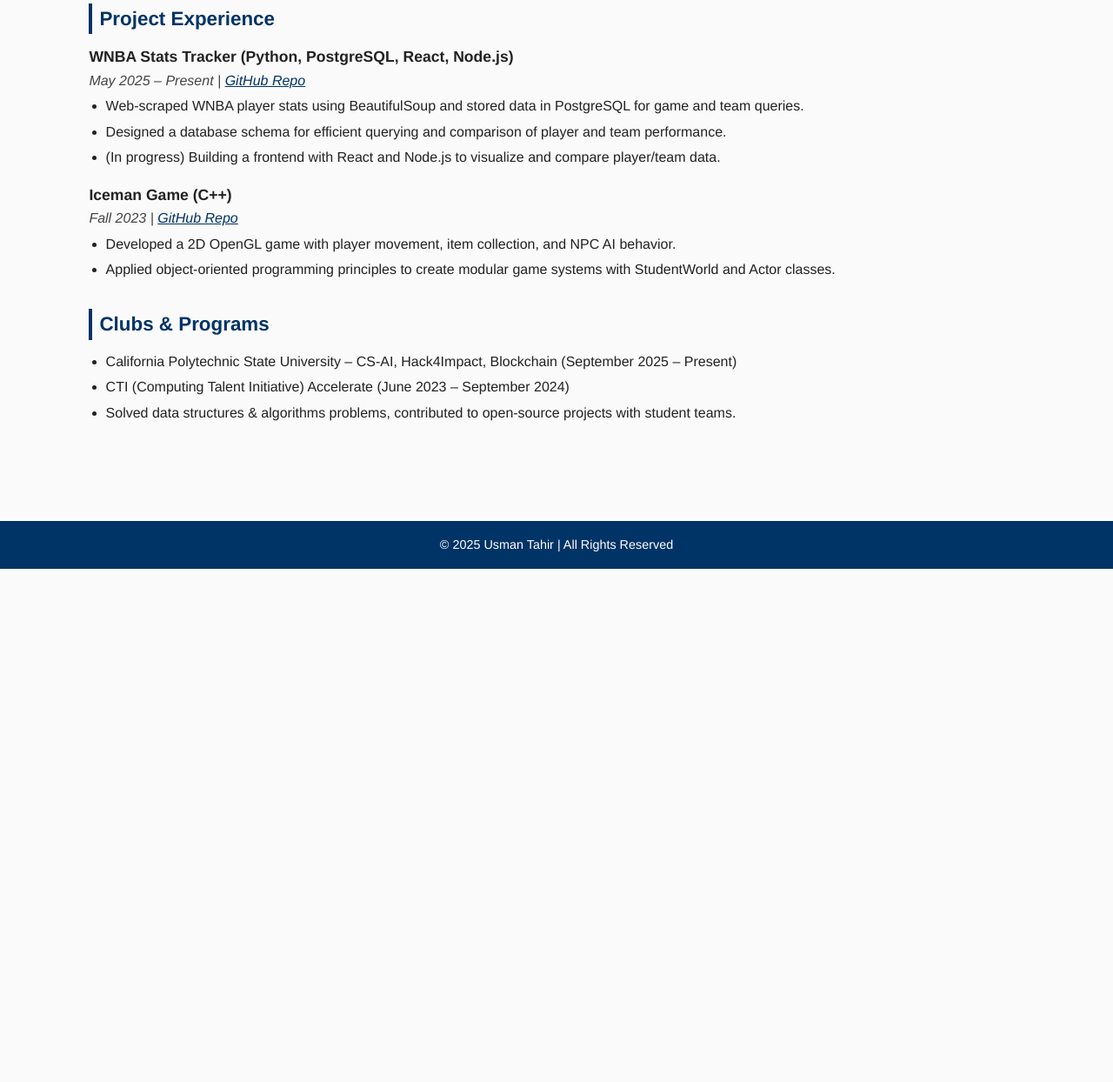
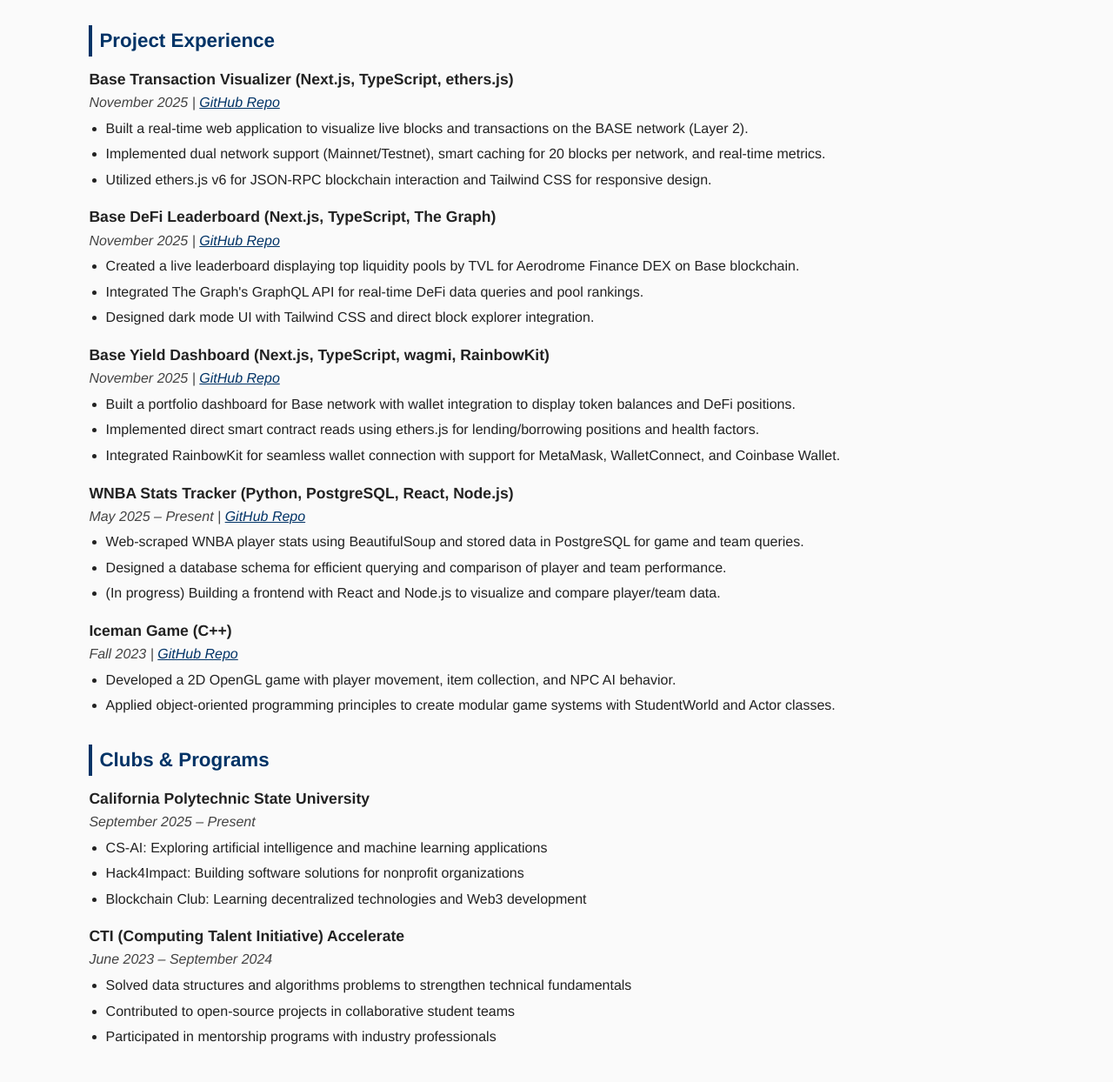
Before and after one commit to UsmanT12/usmant12.github.io, a website: page resume.html in a window 1280 px wide. Shown: the part 916-2160 px from the top of the page at 87% size. Before the commit the page ends 1570 px from the top, so only its background shows below. Drawn offline with Linux system fonts and the light colour scheme.

Commit message:
feat - Updated resume file

```diff
--- a/resume.html
+++ b/resume.html
@@ -39,7 +39,7 @@
         </p>
       </header>
 
-      <a href="assets/resume.pdf" download class="resume-download"
+      <a href="assets/Resume_FA2025.pdf" download class="resume-download"
         >Download Resume (PDF)</a
       >
 
@@ -72,11 +72,15 @@
           <h2 class="section-title">Technical Skills</h2>
           <p>
             <strong>Programming Languages:</strong> C++, Python, Java,
-            JavaScript, HTML, CSS, React, TypeScript
+            JavaScript, TypeScript, HTML, CSS, SQL
           </p>
           <p>
-            <strong>Tools & Technologies:</strong> GitHub, PostgreSQL, MySQL,
-            Debugging, Arduino
+            <strong>Frameworks & Libraries:</strong> React, Next.js, Node.js,
+            Tailwind CSS, ethers.js, wagmi, RainbowKit
+          </p>
+          <p>
+            <strong>Tools & Technologies:</strong> Git, GitHub, PostgreSQL,
+            MySQL, The Graph, Blockchain/Web3, REST APIs
           </p>
         </section>
 
@@ -136,6 +140,90 @@
 
           <div class="entry">
             <h3 class="entry-title">
+              Base Transaction Visualizer (Next.js, TypeScript, ethers.js)
+            </h3>
+            <p class="entry-info">
+              November 2025 |
+              <a
+                href="https://github.com/UsmanT12/Base-Transaction-Visualizer"
+                target="_blank"
+                >GitHub Repo</a
+              >
+            </p>
+            <ul class="entry-description">
+              <li>
+                Built a real-time web application to visualize live blocks and
+                transactions on the BASE network (Layer 2).
+              </li>
+              <li>
+                Implemented dual network support (Mainnet/Testnet), smart
+                caching for 20 blocks per network, and real-time metrics.
+              </li>
+              <li>
+                Utilized ethers.js v6 for JSON-RPC blockchain interaction and
+                Tailwind CSS for responsive design.
+              </li>
+            </ul>
+          </div>
+
+          <div class="entry">
+            <h3 class="entry-title">
+              Base DeFi Leaderboard (Next.js, TypeScript, The Graph)
+            </h3>
+            <p class="entry-info">
+              November 2025 |
+              <a
+                href="https://github.com/UsmanT12/base-defi-leaderboard"
+                target="_blank"
+                >GitHub Repo</a
+              >
+            </p>
+            <ul class="entry-description">
+              <li>
+                Created a live leaderboard displaying top liquidity pools by TVL
+                for Aerodrome Finance DEX on Base blockchain.
+              </li>
+              <li>
+                Integrated The Graph's GraphQL API for real-time DeFi data
+                queries and pool rankings.
+              </li>
+              <li>
+                Designed dark mode UI with Tailwind CSS and direct block
+                explorer integration.
+              </li>
+            </ul>
+          </div>
+
+          <div class="entry">
+            <h3 class="entry-title">
+              Base Yield Dashboard (Next.js, TypeScript, wagmi, RainbowKit)
+            </h3>
+            <p class="entry-info">
+              November 2025 |
+              <a
+                href="https://github.com/UsmanT12/base-yield-dashboard"
+                target="_blank"
+                >GitHub Repo</a
+              >
+            </p>
+            <ul class="entry-description">
+              <li>
+                Built a portfolio dashboard for Base network with wallet
+                integration to display token balances and DeFi positions.
+              </li>
+              <li>
+                Implemented direct smart contract reads using ethers.js for
+                lending/borrowing positions and health factors.
+              </li>
+              <li>
+                Integrated RainbowKit for seamless wallet connection with
+                support for MetaMask, WalletConnect, and Coinbase Wallet.
+              </li>
+            </ul>
+          </div>
+
+          <div class="entry">
+            <h3 class="entry-title">
               WNBA Stats Tracker (Python, PostgreSQL, React, Node.js)
             </h3>
             <p class="entry-info">
@@ -184,20 +272,45 @@
         <!-- ===== CLUBS & PROGRAMS ===== -->
         <section class="section">
           <h2 class="section-title">Clubs & Programs</h2>
+
+          <div class="entry">
+            <h3 class="entry-title">California Polytechnic State University</h3>
+            <p class="entry-info">September 2025 – Present</p>
             <ul class="entry-description">
               <li>
-              California Polytechnic State University – CS-AI, Hack4Impact,
-              Blockchain (September 2025 – Present)
+                CS-AI: Exploring artificial intelligence and machine learning
+                applications
               </li>
               <li>
-              CTI (Computing Talent Initiative) Accelerate (June 2023 –
-              September 2024)
+                Hack4Impact: Building software solutions for nonprofit
+                organizations
               </li>
               <li>
-              Solved data structures & algorithms problems, contributed to
-              open-source projects with student teams.
+                Blockchain Club: Learning decentralized technologies and Web3
+                development
               </li>
             </ul>
+          </div>
+
+          <div class="entry">
+            <h3 class="entry-title">
+              CTI (Computing Talent Initiative) Accelerate
+            </h3>
+            <p class="entry-info">June 2023 – September 2024</p>
+            <ul class="entry-description">
+              <li>
+                Solved data structures and algorithms problems to strengthen
+                technical fundamentals
+              </li>
+              <li>
+                Contributed to open-source projects in collaborative student
+                teams
+              </li>
+              <li>
+                Participated in mentorship programs with industry professionals
+              </li>
+            </ul>
+          </div>
         </section>
       </div>
     </main>
```
Also changed, not shown: 2 other files. Lines whose indentation alone changed are shown as unchanged.
